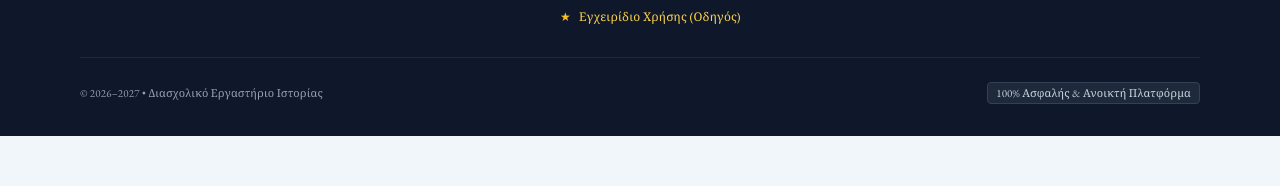
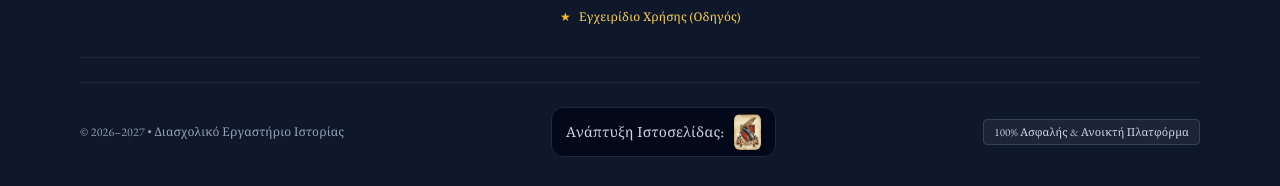
Before and after one commit to gymprinosthassos-ship-it/nisia-se-diktyo, a React (Vite) app: page / in a window 1280 px wide. Shown: the part 1981-2167 px from the top of the page. Before the commit the page ends 2117 px from the top, so only its background shows below. Built offline with nearby package versions, Linux system fonts and the light colour scheme; no server answers; the database is empty.

Commit message:
feat(footer): add website developer credit with ANASKALLI logo

```diff
--- a/src/App.tsx
+++ b/src/App.tsx
@@ -576,10 +576,23 @@ export function App() {
           </div>
 
           {/* Bottom Bar */}
-          <div className="pt-6 flex flex-col sm:flex-row items-center justify-between gap-3 text-slate-400 text-[11px]">
+          <div className="pt-6 flex flex-col sm:flex-row items-center justify-between gap-4 text-slate-400 text-xs border-t border-slate-800/80 mt-6">
             <p>© 2026–2027 • Διασχολικό Εργαστήριο Ιστορίας</p>
+
+            {/* Developer Credit: Ανάπτυξη Ιστοσελίδας & Logo */}
+            <div className="flex items-center gap-2.5 px-3.5 py-1.5 rounded-xl bg-slate-950/80 border border-slate-800 shadow-inner hover:border-amber-500/40 transition group">
+              <span className="text-slate-300 font-medium text-xs sm:text-sm tracking-wide">
+                Ανάπτυξη Ιστοσελίδας:
+              </span>
+              <img
+                src="/anaskalli-logo.png"
+                alt="ANASKALLI"
+                className="h-9 w-auto object-contain rounded-md shadow-md group-hover:scale-105 transition duration-200"
+              />
+            </div>
+
             <div className="flex items-center gap-3">
-              <span className="px-2 py-0.5 rounded bg-slate-800 border border-slate-700 text-slate-300">
+              <span className="px-2.5 py-1 rounded bg-slate-800/80 border border-slate-700 text-slate-300 text-[11px]">
                 100% Ασφαλής & Ανοικτή Πλατφόρμα
               </span>
             </div>
```
Also changed, not shown: public/anaskalli-logo.jpg (added), public/anaskalli-logo.png (added).
